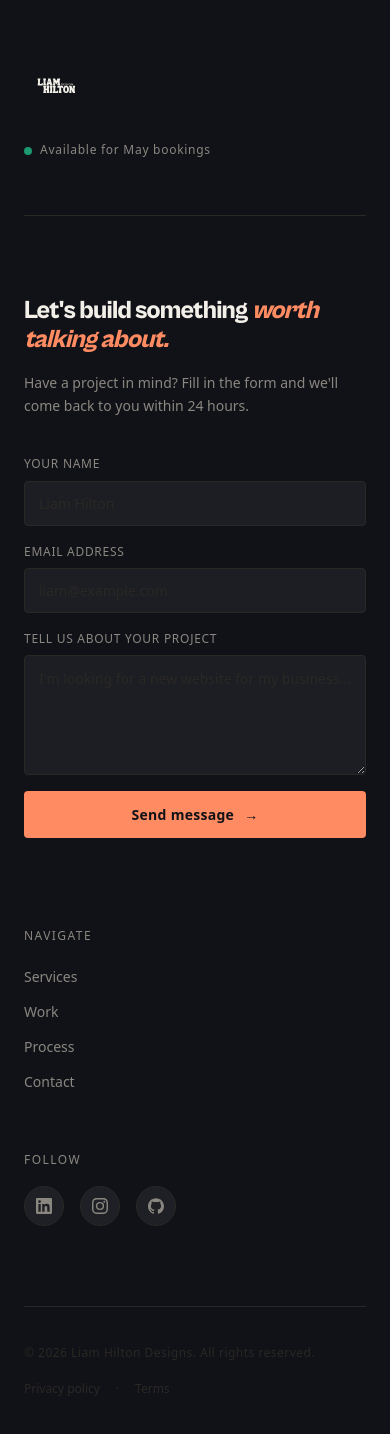
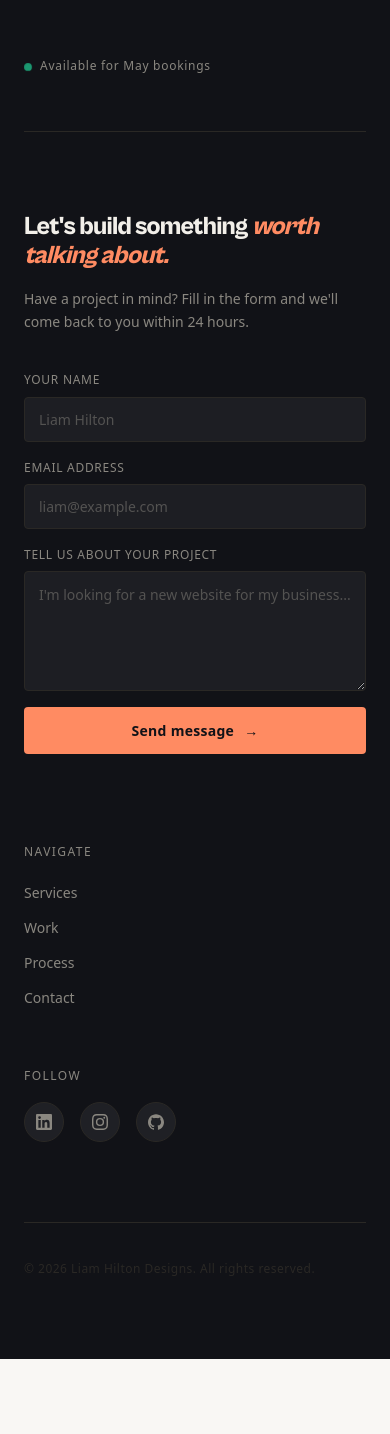
Before and after one commit to LiamHilton-Design/liam-hilton-designs, a React (Vite) app: page /contact in a window 390 px wide. Shown: the part 530-1964 px from the top of the page. After the commit the page ends 1889 px from the top, so only its background shows below. Built offline with nearby package versions, Linux system fonts and the light colour scheme; no server answers; a web font is replaced by a local one.

Commit message:
fix: remove dead terms link from footer and update footer textarea placeholder colour

```diff
--- a/src/components/Footer/Footer.css
+++ b/src/components/Footer/Footer.css
@@ -156,6 +156,19 @@
     margin: 0;
   }
 
+  /* Hide logo on mobile — already in navbar */
+@media (max-width: 640px) {
+  .footer__logo {
+    display: none;
+  }
+
+  .footer__top {
+    flex-direction: row;
+    justify-content: space-between;
+    align-items: center;
+  }
+}
+
   /* ─── Form ────────────────────────────────────────────────────────────────── */
 
   .footer__form {
@@ -210,7 +223,8 @@ appearance: none;
 
   .footer__input::placeholder,
   .footer__textarea::placeholder {
-    color: var(--lhd-dark-700);
+    color: var(--lhd-dark-400);
+    opacity: 0.5;
   }
 
   .footer__input:focus,
--- a/src/components/Footer/Footer.jsx
+++ b/src/components/Footer/Footer.jsx
@@ -266,9 +266,9 @@ export default function Footer() {
 
         {/* ── Top bar ─────────────────────────────────────────────── */}
         <div className="footer__top">
-          <Link to="/" className="footer__logo" aria-label="Liam Hilton Designs — home">
+          {/* <Link to="/" className="footer__logo" aria-label="Liam Hilton Designs — home">
             <Logo className="footer__logo-img" color="currentColor" />
-          </Link>
+          </Link> */}
 
           {/* Availability status */}
           <div className="footer__availability" aria-label="Current availability">
@@ -350,14 +350,8 @@ export default function Footer() {
           <p className="footer__copyright">
             © {currentYear} Liam Hilton Designs. All rights reserved.
           </p>
-          <div className="footer__legal">
-            <a href="/privacy" className="footer__legal-link">Privacy policy</a>
-            <span aria-hidden="true">·</span>
-            <a href="/terms" className="footer__legal-link">Terms</a>
           </div>
         </div>
-
-      </div>
     </footer>
   )
 }
```
